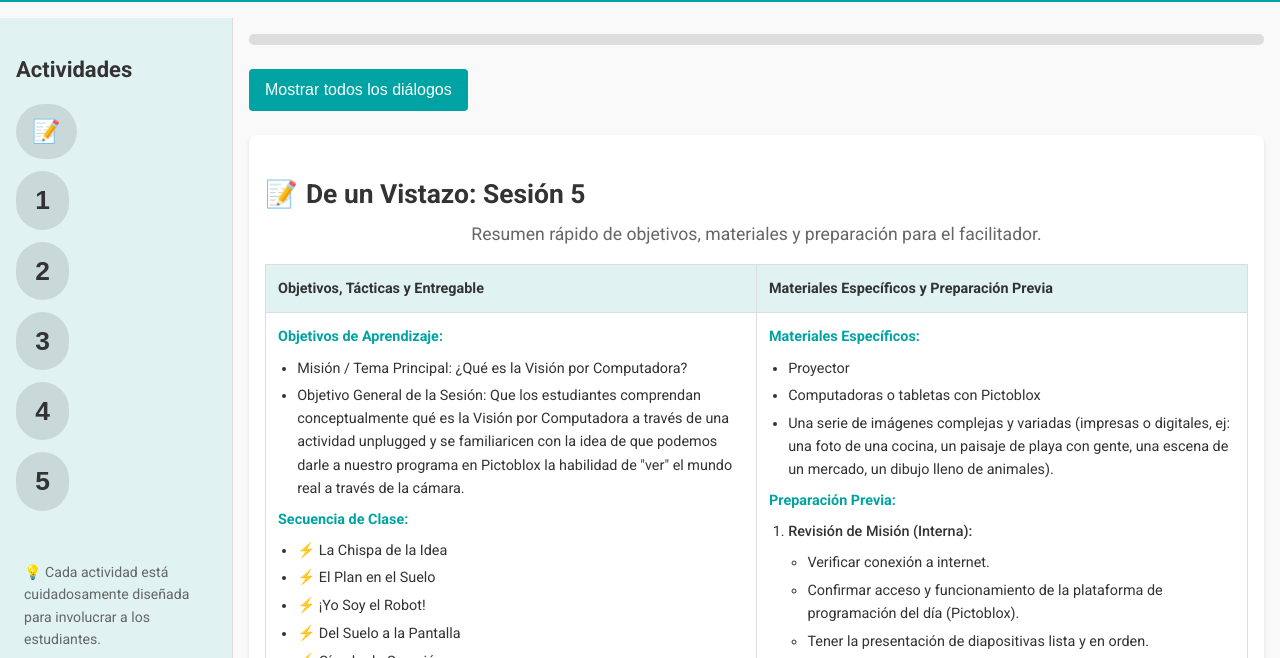
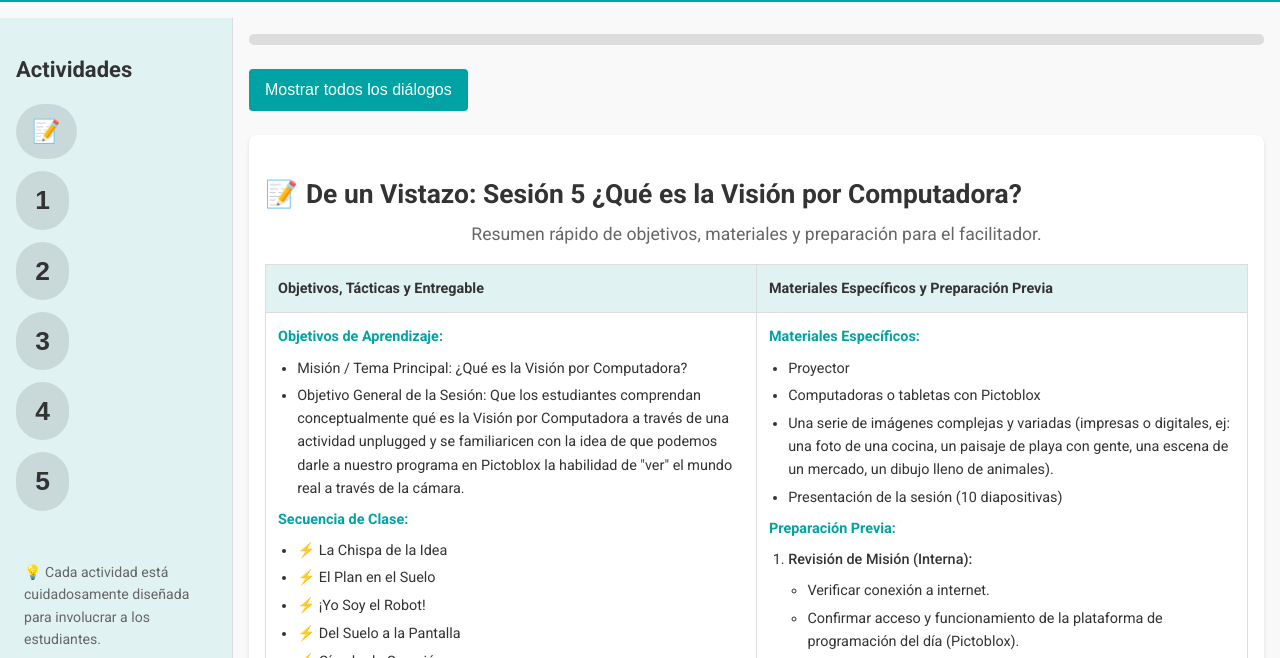
Before and after one commit to Gnius-Club/AIF_P2_MT05, a plain HTML site: page index.html in a window 1280 px wide. Shown: the part 89-747 px from the top of the page. Drawn offline with Linux system fonts and the light colour scheme.

Commit message:
Update index.html

```diff
--- a/index.html
+++ b/index.html
@@ -56,7 +56,7 @@
 
             <!-- SECCIÓN "DE UN VISTAZO" (ANTES ACTIVITY-0) -->
             <div class="activity-card" id="activity-0">
-                <h2><span class="book-icon">📝</span> De un Vistazo: Sesión 5</h2>
+                <h2><span class="book-icon">📝</span> De un Vistazo: Sesión 5 ¿Qué es la Visión por Computadora?</h2>
                 <p class="overview-subtitle">Resumen rápido de objetivos, materiales y preparación para el facilitador.</p>
                 <div class="overview-table-container">
                     <table>
@@ -93,6 +93,7 @@
                                         <li>Proyector</li>
                                         <li>Computadoras o tabletas con Pictoblox</li>
                                         <li>Una serie de imágenes complejas y variadas (impresas o digitales, ej: una foto de una cocina, un paisaje de playa con gente, una escena de un mercado, un dibujo lleno de animales).</li>
+                                         <li>Presentación de la sesión (10 diapositivas)</li>
                                     </ul>
                                     <strong>Preparación Previa:</strong>
                                     <ol>
```
